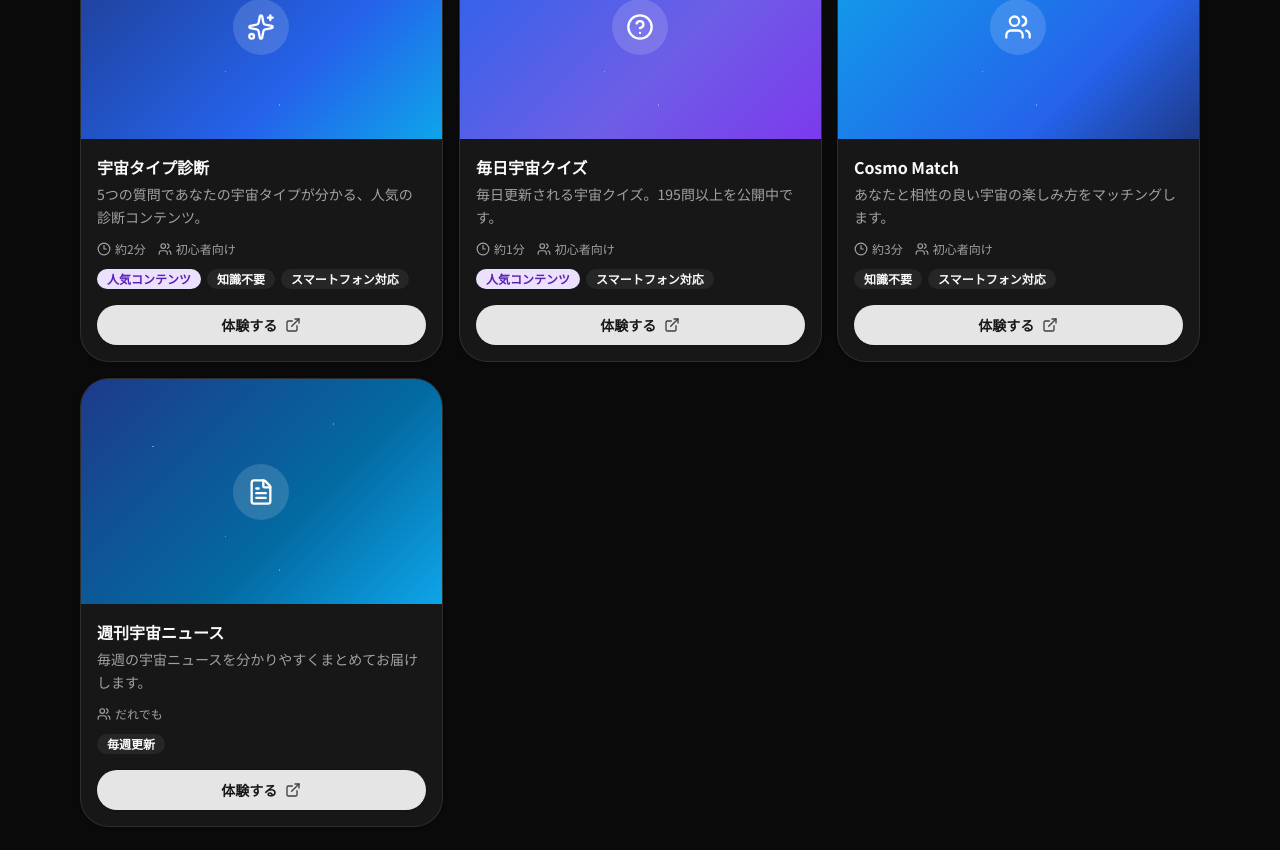
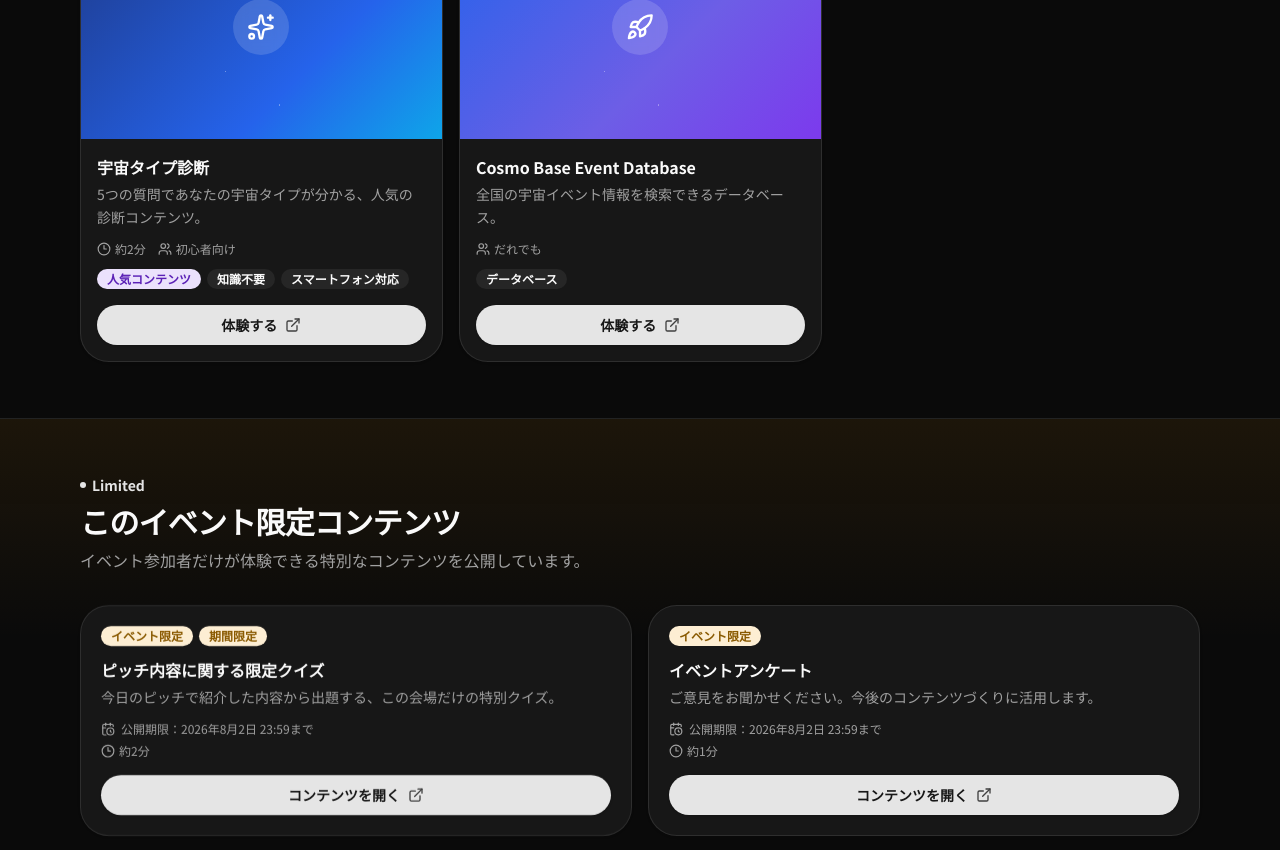
Before and after one commit to cosmo-base/event, a Next.js app: page /kurawaku2 in a window 1280 px wide. Shown: the part 2640-3490 px from the top of the page. Built offline with nearby package versions, Linux system fonts and the light colour scheme.

Commit message:
Update event-page-data.ts

```diff
--- a/data/event-page-data.ts
+++ b/data/event-page-data.ts
@@ -321,14 +321,14 @@ export const eventPageData: EventPageData = {
       external: true,
       event: "click_space_type_diagnosis",
     },
-    {
-      id: "ql-quiz",
-      title: "毎日宇宙クイズ",
-      description: "195問以上を公開中",
-      href: "/event/quiz",
-      icon: "quiz",
-      external: true,
-    },
+ //   {
+//      id: "ql-quiz",
+//      title: "毎日宇宙クイズ",
+ //     description: "195問以上を公開中",
+ //     href: "/event/quiz",
+//      icon: "quiz",
+//      external: true,
+//    },
     {
       id: "ql-limited",
       title: "イベント限定コンテンツ",
@@ -406,30 +406,30 @@ export const eventPageData: EventPageData = {
       external: true,
       icon: "sparkles",
     },
-    {
-      id: "c-quiz",
-      title: "毎日宇宙クイズ",
-      description: "毎日更新される宇宙クイズ。195問以上を公開中です。",
-      href: "/event/quiz",
-      duration: "約1分",
-      audience: "初心者向け",
-      labels: ["人気コンテンツ", "スマートフォン対応"],
-      status: "available",
-      external: true,
-      icon: "help",
-    },
-    {
-      id: "c-match",
-      title: "Cosmo Match",
-      description: "あなたと相性の良い宇宙の楽しみ方をマッチングします。",
-      href: "/event/cosmo-match",
-      duration: "約3分",
-      audience: "初心者向け",
-      labels: ["知識不要", "スマートフォン対応"],
-      status: "available",
-      external: true,
-      icon: "users",
-    },
+    // {
+    //   id: "c-quiz",
+    //   title: "毎日宇宙クイズ",
+    //   description: "毎日更新される宇宙クイズ。195問以上を公開中です。",
+    //   href: "/event/quiz",
+   //    duration: "約1分",
+    //   audience: "初心者向け",
+    //   labels: ["人気コンテンツ", "スマートフォン対応"],
+    //   status: "available",
+   //    external: true,
+   //    icon: "help",
+   //  },
+    // {
+    //   id: "c-match",
+    //   title: "Cosmo Match",
+    //   description: "あなたと相性の良い宇宙の楽しみ方をマッチングします。",
+    //   href: "/event/cosmo-match",
+    //   duration: "約3分",
+    //   audience: "初心者向け",
+    //   labels: ["知識不要", "スマートフォン対応"],
+    //   status: "available",
+    //   external: true,
+    //   icon: "users",
+    // },
     // {
     //   id: "c-museum",
     //   title: "Cosmo Base Museum Database",
@@ -441,28 +441,28 @@ export const eventPageData: EventPageData = {
     //   external: true,
     //   icon: "building",
     // },
-    // {
-    //   id: "c-event-db",
-    //   title: "Cosmo Base Event Database",
-    //   description: "全国の宇宙イベント情報を検索できるデータベース。",
-    //   href: "https://example.com/placeholder-event-db",
-    //   audience: "だれでも",
-    //   labels: ["データベース"],
-    //   status: "available",
-    //   external: true,
-    //   icon: "rocket",
-    // },
-    {
-      id: "c-news",
-      title: "週刊宇宙ニュース",
-      description: "毎週の宇宙ニュースを分かりやすくまとめてお届けします。",
-      href: "https://example.com/placeholder-news",
-      audience: "だれでも",
-      labels: ["毎週更新"],
-      status: "available",
-      external: true,
-      icon: "file",
-    },
+     {
+       id: "c-event-db",
+       title: "Cosmo Base Event Database",
+       description: "全国の宇宙イベント情報を検索できるデータベース。",
+       href: "/event/kurawaku2/cbed",
+       audience: "だれでも",
+       labels: ["データベース"],
+       status: "available",
+       external: true,
+       icon: "rocket",
+     },
+   // {
+  //    id: "c-news",
+  //    title: "週刊宇宙ニュース",
+  //    description: "毎週の宇宙ニュースを分かりやすくまとめてお届けします。",
+  //    href: "https://example.com/placeholder-news",
+ //     audience: "だれでも",
+ //     labels: ["毎週更新"],
+   //   status: "available",
+   //   external: true,
+  //    icon: "file",
+  //  },
   ],
 
   limitedContents: [
```
